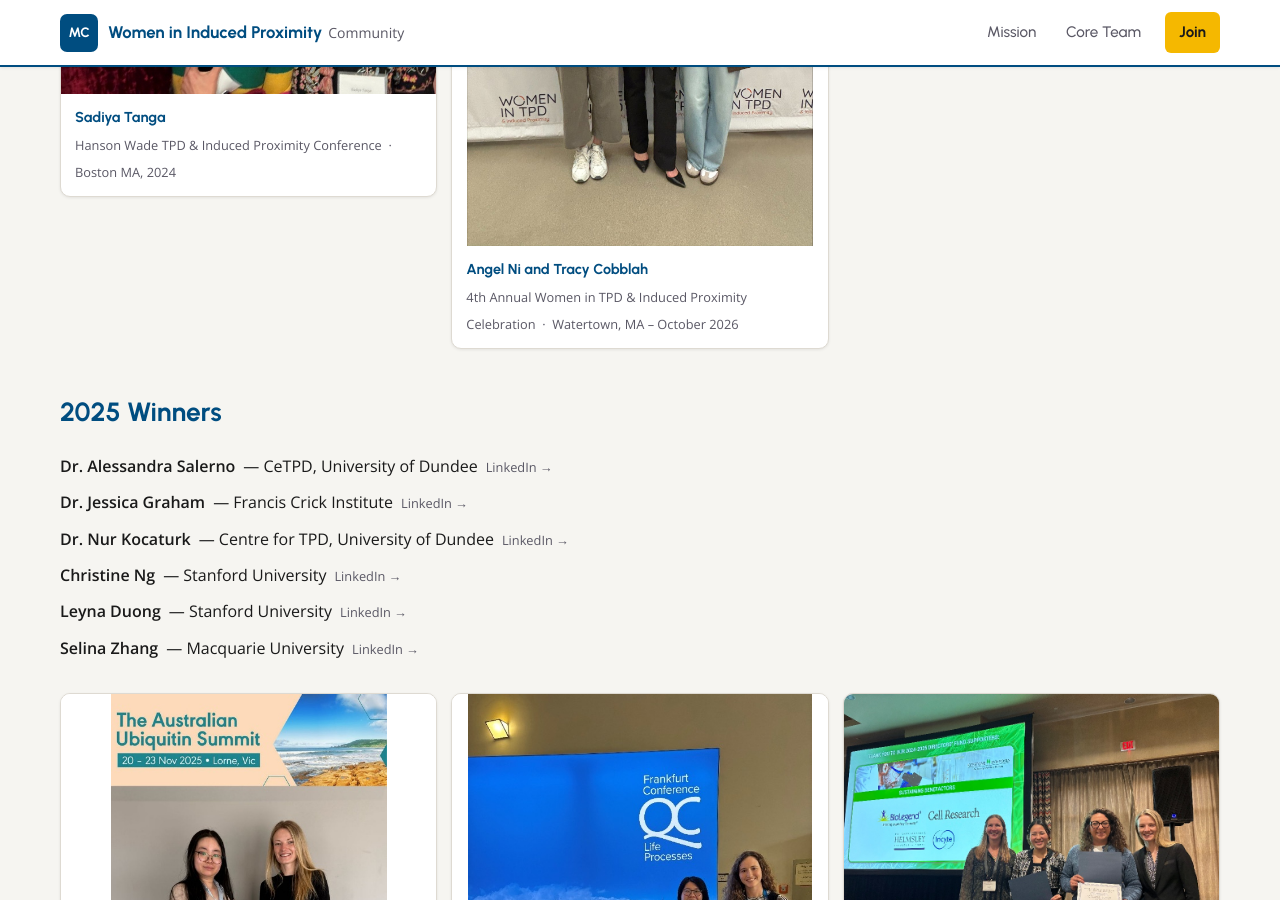
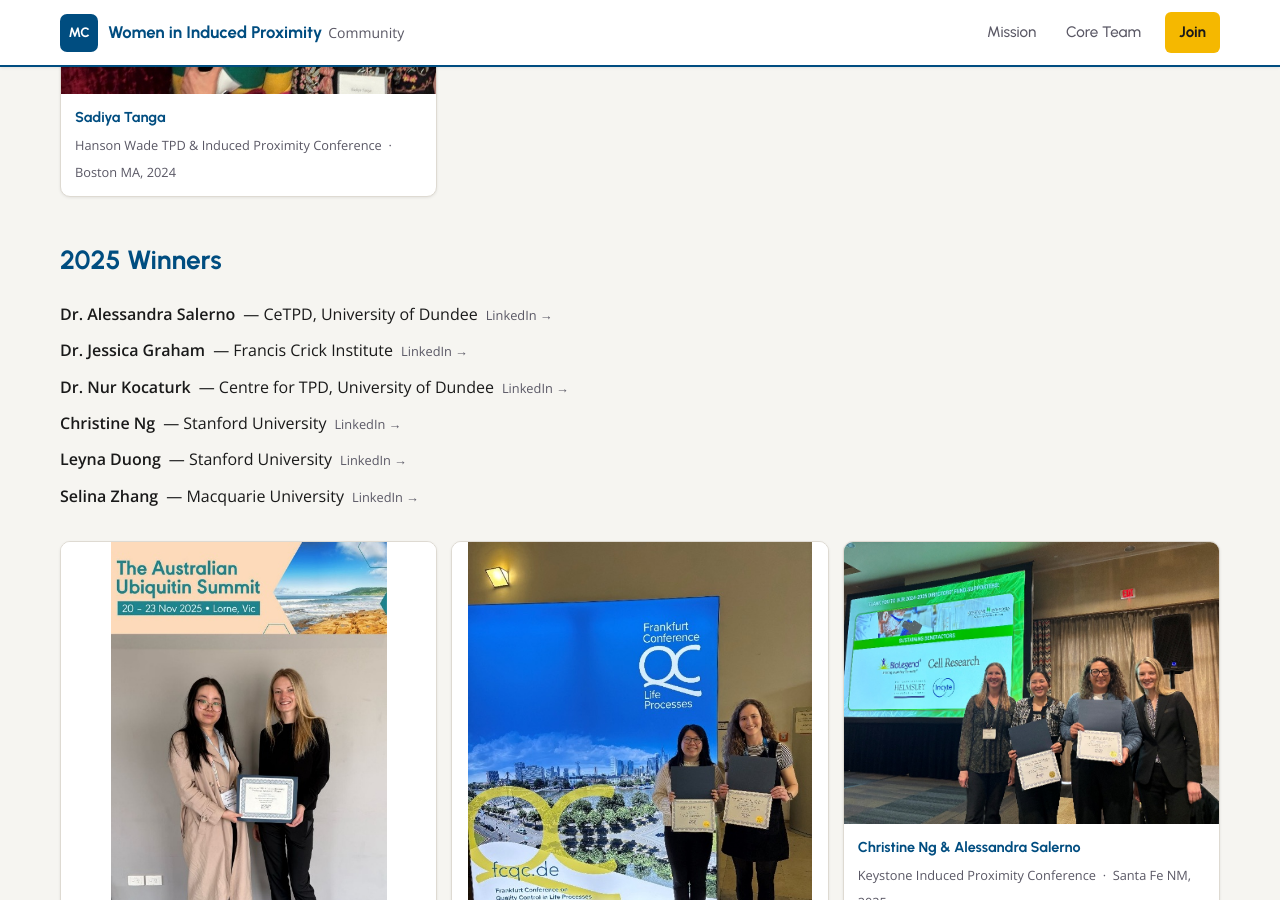
Before and after one commit to Women-in-TPD-Induced-Proximity/Women-in-TPD-Induced-Proximity.github.io, a Jekyll site: the page built from scholarship.html, in a window 1280 px wide and 900 px high, scrolled down 655 px. Built offline with Jekyll 4.4.1, drawn with Linux system fonts in a browser that asks for light colours.

Commit message:
Remove scholarship photo: Angel Ni and Tracy Cobblah (2024)
Via the admin portal, by Charu Chaudhry.

```diff
--- a/_data/scholarship.yml
+++ b/_data/scholarship.yml
@@ -19,11 +19,6 @@
     location: Boston MA, 2024
     photo: sadiya-tanga-2024.jpeg
     alt: Sadiya Tanga at the Hanson Wade TPD & Induced Proximity Conference, Boston MA, 2024
-  - person: Angel Ni and Tracy Cobblah
-    event: 4th Annual Women in TPD & Induced Proximity Celebration
-    location: Watertown, MA – October 2026
-    alt: 2026 Scholarship winners Angel Ni and Tracy Cobblah
-    photo: angel-ni-and-tracy-cobblah-2024.jpg
 - year: 2025
   winners:
   - name: Dr. Alessandra Salerno
```
